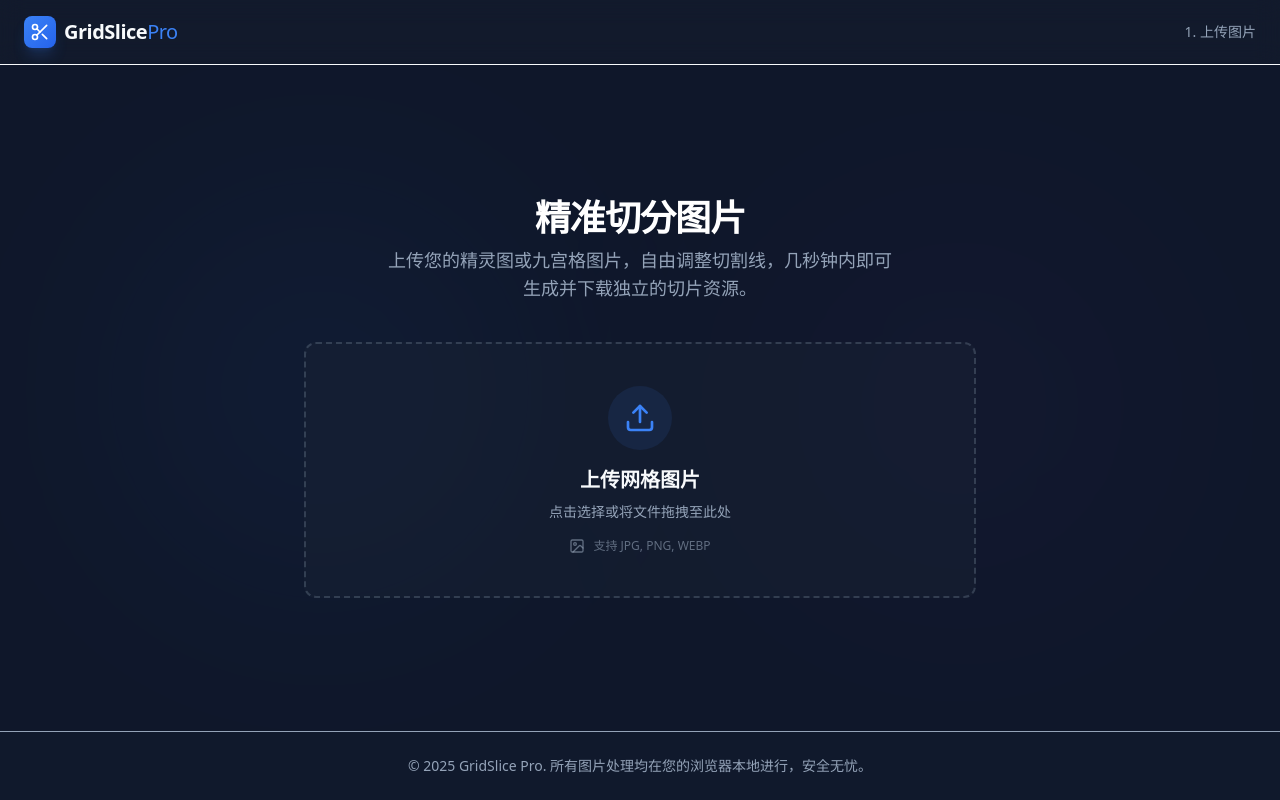
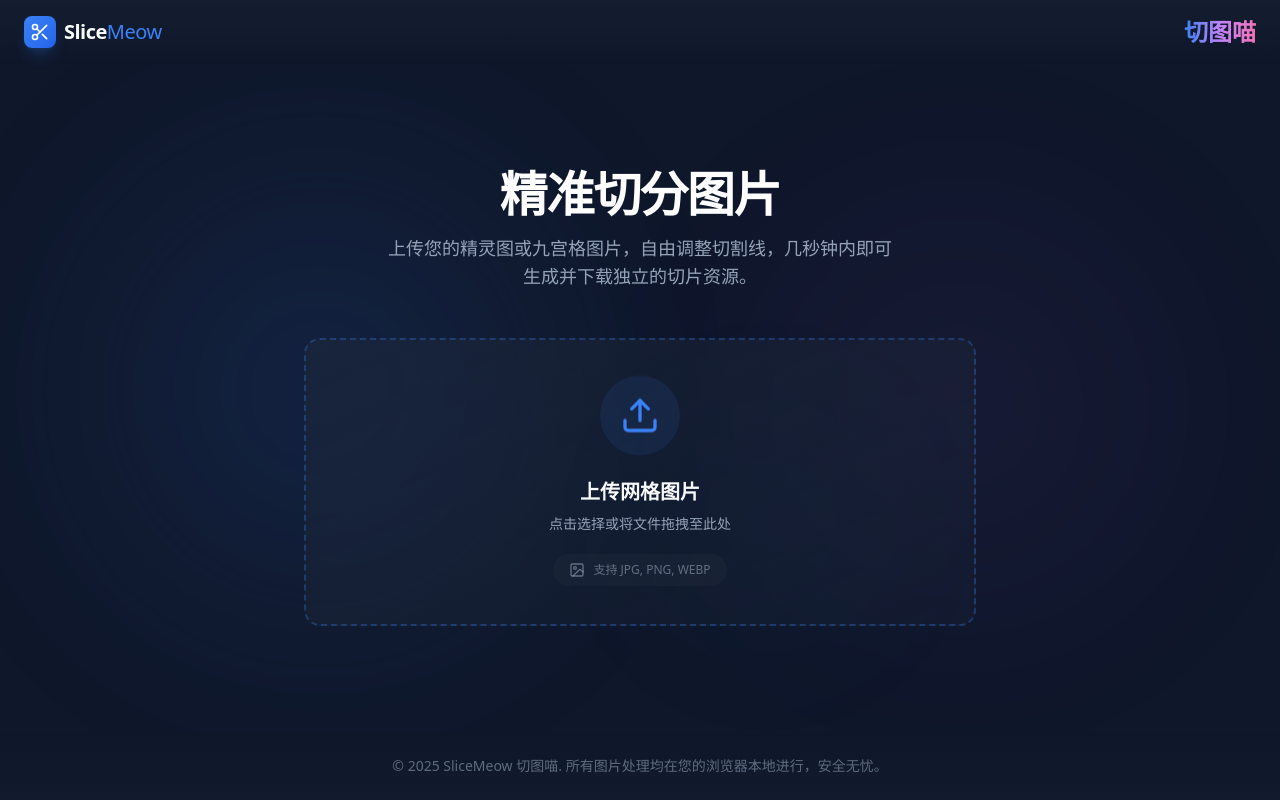
Before and after one commit to minner2/SliceMeow, a React (Vite) app: page / in a window 1280 px wide. Built offline with nearby package versions, Linux system fonts and the light colour scheme.

Commit message:
UI修改

```diff
--- a/App.tsx
+++ b/App.tsx
@@ -69,18 +69,16 @@ const App: React.FC = () => {
   return (
     <div className="min-h-screen bg-background text-foreground font-sans flex flex-col">
       {/* Header */}
-      <header className="border-b border-border bg-secondary/20 backdrop-blur-md sticky top-0 z-50">
+      <header className="bg-gradient-to-b from-secondary/40 to-transparent backdrop-blur-md sticky top-0 z-50">
         <div className="max-w-7xl mx-auto px-6 h-16 flex items-center justify-between">
           <div className="flex items-center gap-2">
             <div className="w-8 h-8 bg-gradient-to-br from-primary to-blue-600 rounded-lg flex items-center justify-center shadow-lg shadow-primary/20">
               <Scissors className="text-white w-5 h-5" />
             </div>
-            <h1 className="font-bold text-xl tracking-tight">GridSlice<span className="text-primary font-light">Pro</span></h1>
+            <h1 className="font-bold text-xl tracking-tight">Slice<span className="text-primary font-light">Meow</span></h1>
           </div>
-          <div className="text-sm text-muted-foreground hidden md:block">
-             {step === 'upload' && "1. 上传图片"}
-             {step === 'edit' && "2. 配置网格"}
-             {step === 'result' && "3. 下载结果"}
+          <div className="text-2xl font-bold bg-gradient-to-r from-primary via-purple-400 to-pink-400 bg-clip-text text-transparent">
+            切图喵
           </div>
         </div>
       </header>
@@ -88,20 +86,25 @@ const App: React.FC = () => {
       {/* Main Content */}
       <main className="flex-1 flex flex-col items-center justify-center p-6 relative overflow-hidden">
          {/* Background Decoration */}
-         <div className="absolute top-0 left-0 w-full h-full pointer-events-none -z-10 opacity-30">
-            <div className="absolute top-[20%] left-[10%] w-96 h-96 bg-primary/20 rounded-full blur-[128px]"></div>
-            <div className="absolute bottom-[20%] right-[10%] w-96 h-96 bg-purple-500/10 rounded-full blur-[128px]"></div>
+         <div className="absolute top-0 left-0 w-full h-full pointer-events-none -z-10">
+            <div className="absolute top-[20%] left-[10%] w-96 h-96 bg-primary/30 rounded-full blur-[128px] animate-pulse-glow"></div>
+            <div className="absolute bottom-[20%] right-[10%] w-96 h-96 bg-purple-500/20 rounded-full blur-[128px] animate-pulse-glow" style={{animationDelay: '2s'}}></div>
+            <div className="absolute top-[50%] left-[50%] w-64 h-64 bg-cyan-500/10 rounded-full blur-[100px] animate-pulse-glow" style={{animationDelay: '1s'}}></div>
          </div>
 
         {step === 'upload' && (
-          <div className="w-full animate-accordion-down">
-            <div className="text-center mb-10 space-y-2">
-              <h2 className="text-4xl font-bold tracking-tight text-white">精准切分图片</h2>
-              <p className="text-muted-foreground text-lg max-w-lg mx-auto">
+          <div className="w-full">
+            <div className="text-center mb-12 space-y-4">
+              <h2 className="text-5xl font-bold tracking-tight text-white animate-fade-in-up opacity-0">
+                精准切分图片
+              </h2>
+              <p className="text-muted-foreground text-lg max-w-lg mx-auto animate-fade-in-up opacity-0 delay-100">
                 上传您的精灵图或九宫格图片，自由调整切割线，几秒钟内即可生成并下载独立的切片资源。
               </p>
             </div>
-            <FileUpload onFileSelect={handleFileSelect} />
+            <div className="animate-fade-in-up opacity-0 delay-200">
+              <FileUpload onFileSelect={handleFileSelect} />
+            </div>
           </div>
         )}
 
@@ -136,8 +139,8 @@ const App: React.FC = () => {
         )}
       </main>
 
-      <footer className="border-t border-border py-6 text-center text-sm text-muted-foreground bg-secondary/10">
-        <p>&copy; {new Date().getFullYear()} GridSlice Pro. 所有图片处理均在您的浏览器本地进行，安全无忧。</p>
+      <footer className="py-6 text-center text-sm text-muted-foreground/60 bg-gradient-to-t from-secondary/20 to-transparent">
+        <p>&copy; {new Date().getFullYear()} SliceMeow 切图喵. 所有图片处理均在您的浏览器本地进行，安全无忧。</p>
       </footer>
     </div>
   );
--- a/components/FileUpload.tsx
+++ b/components/FileUpload.tsx
@@ -32,11 +32,12 @@ const FileUpload: React.FC<FileUploadProps> = ({ onFileSelect }) => {
 
   return (
     <div
-      className="w-full max-w-2xl mx-auto h-64 border-2 border-dashed border-muted-foreground/25 rounded-xl bg-secondary/30 hover:bg-secondary/50 transition-colors flex flex-col items-center justify-center cursor-pointer group"
+      className="w-full max-w-2xl mx-auto h-72 border-2 border-dashed border-primary/30 rounded-2xl bg-gradient-to-br from-secondary/50 to-secondary/20 hover:from-secondary/60 hover:to-secondary/30 hover:border-primary/50 transition-all duration-300 flex flex-col items-center justify-center cursor-pointer group relative overflow-hidden"
       onDrop={handleDrop}
       onDragOver={handleDragOver}
       onClick={() => document.getElementById('fileInput')?.click()}
     >
+      <div className="absolute inset-0 bg-gradient-to-r from-primary/5 via-transparent to-purple-500/5 opacity-0 group-hover:opacity-100 transition-opacity duration-500" />
       <input
         type="file"
         id="fileInput"
@@ -44,12 +45,12 @@ const FileUpload: React.FC<FileUploadProps> = ({ onFileSelect }) => {
         accept="image/*"
         onChange={handleChange}
       />
-      <div className="p-4 rounded-full bg-primary/10 group-hover:bg-primary/20 transition-colors mb-4">
-        <Upload className="w-8 h-8 text-primary" />
+      <div className="p-5 rounded-full bg-primary/10 group-hover:bg-primary/20 transition-all duration-300 mb-5 animate-float group-hover:shadow-lg group-hover:shadow-primary/20">
+        <Upload className="w-10 h-10 text-primary" />
       </div>
-      <h3 className="text-xl font-semibold text-foreground mb-2">上传网格图片</h3>
+      <h3 className="text-xl font-semibold text-foreground mb-2 group-hover:text-primary transition-colors">上传网格图片</h3>
       <p className="text-muted-foreground text-sm">点击选择或将文件拖拽至此处</p>
-      <div className="mt-4 flex gap-2 items-center text-xs text-muted-foreground/60">
+      <div className="mt-5 flex gap-2 items-center text-xs text-muted-foreground/60 px-4 py-2 rounded-full bg-secondary/50">
         <ImageIcon className="w-4 h-4" />
         <span>支持 JPG, PNG, WEBP</span>
       </div>
--- a/index.html
+++ b/index.html
@@ -3,7 +3,7 @@
     <head>
         <meta charset="UTF-8" />
         <meta name="viewport" content="width=device-width, initial-scale=1.0" />
-        <title>GridSlice Pro</title>
+        <title>SliceMeow 切图喵</title>
         <script src="https://cdn.tailwindcss.com"></script>
         <script>
             tailwind.config = {
@@ -43,6 +43,24 @@
                 background-color: #0f172a;
                 color: #f8fafc;
             }
+            @keyframes float {
+                0%, 100% { transform: translateY(0); }
+                50% { transform: translateY(-10px); }
+            }
+            @keyframes pulse-glow {
+                0%, 100% { opacity: 0.3; transform: scale(1); }
+                50% { opacity: 0.5; transform: scale(1.05); }
+            }
+            @keyframes fade-in-up {
+                from { opacity: 0; transform: translateY(20px); }
+                to { opacity: 1; transform: translateY(0); }
+            }
+            .animate-float { animation: float 3s ease-in-out infinite; }
+            .animate-pulse-glow { animation: pulse-glow 4s ease-in-out infinite; }
+            .animate-fade-in-up { animation: fade-in-up 0.6s ease-out forwards; }
+            .delay-100 { animation-delay: 0.1s; }
+            .delay-200 { animation-delay: 0.2s; }
+            .delay-300 { animation-delay: 0.3s; }
             /* Custom scrollbar for dark theme */
             ::-webkit-scrollbar {
                 width: 8px;
```
